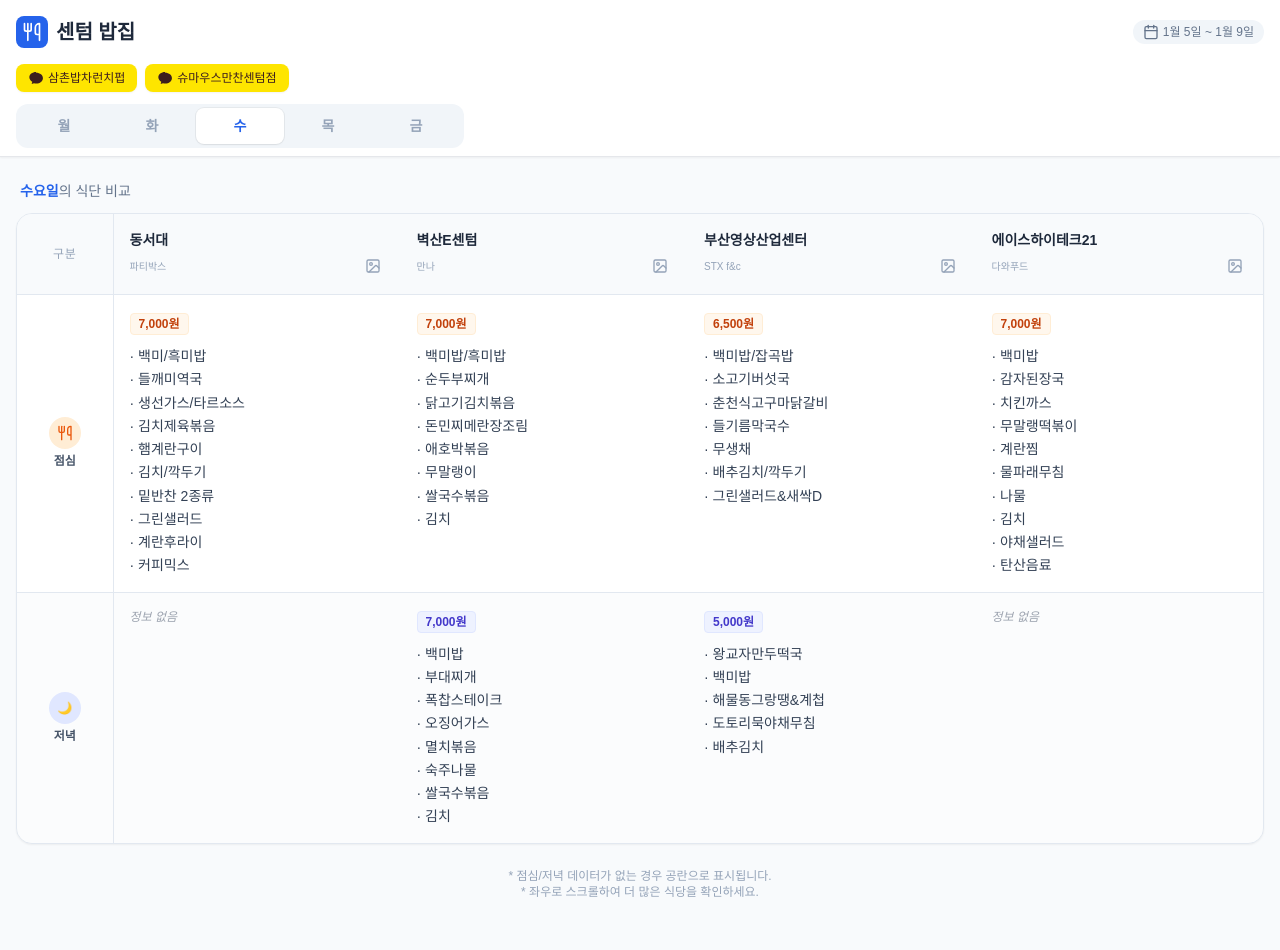
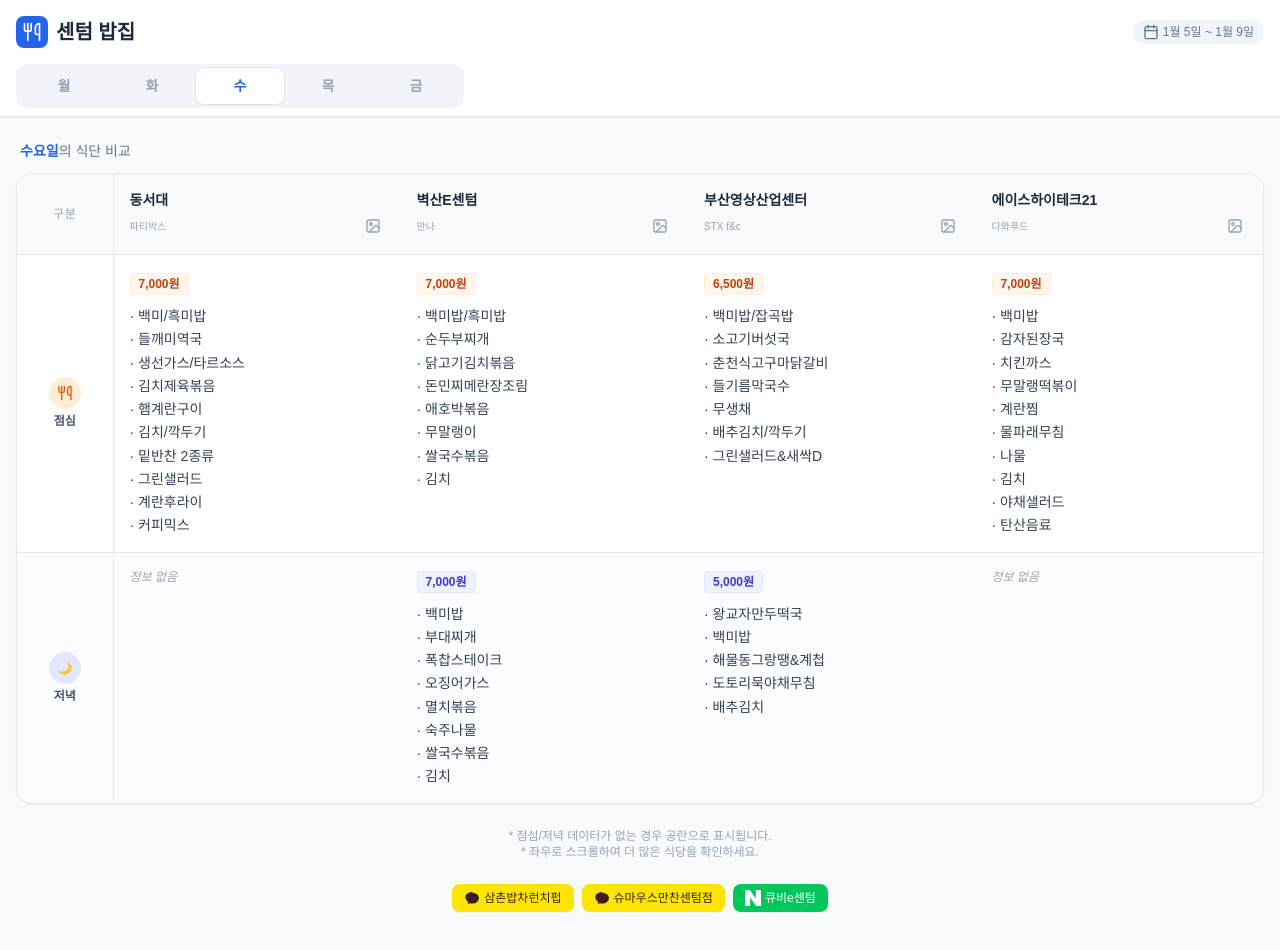
Before and after one commit to aoperat/centumbob, a React (Vite) app in the folder viewer/: page / in a window 1280 px wide. Shown: the top 950 px of the page. Built offline with nearby package versions, Linux system fonts and the light colour scheme.

Commit message:
Enhance viewer with cache-busting features and external links: add build timestamp to environment variables, implement cache control in App component, and include additional external links in the UI.

```diff
--- a/viewer/index.html
+++ b/viewer/index.html
@@ -4,6 +4,9 @@
     <meta charset="UTF-8" />
     <link rel="icon" type="image/svg+xml" href="/vite.svg" />
     <meta name="viewport" content="width=device-width, initial-scale=1.0" />
+    <meta http-equiv="Cache-Control" content="no-cache, no-store, must-revalidate" />
+    <meta http-equiv="Pragma" content="no-cache" />
+    <meta http-equiv="Expires" content="0" />
     <title>센텀시티 구내식당 식단표</title>
   </head>
   <body>
--- a/viewer/src/App.jsx
+++ b/viewer/src/App.jsx
@@ -26,8 +26,14 @@
         // Vite에서는 public 폴더의 파일을 절대 경로로 접근
         // import.meta.env.BASE_URL은 vite.config.js의 base 설정값
         const basePath = import.meta.env.BASE_URL;
+        // 캐시 버스터: 빌드 타임스탬프를 쿼리 파라미터로 추가
+        const buildTime =
+          typeof __BUILD_TIME__ !== "undefined" ? __BUILD_TIME__ : Date.now();
         const dataPath = `${basePath}data/menu-data.json`.replace(/\/\//g, "/");
-        const response = await fetch(dataPath);
+        const urlWithCacheBuster = `${dataPath}?v=${buildTime}`;
+        const response = await fetch(urlWithCacheBuster, {
+          cache: "no-store", // 추가적인 캐시 방지
+        });
 
         if (!response.ok) {
           throw new Error(`데이터를 불러올 수 없습니다. (${response.status})`);
@@ -141,32 +147,6 @@
                 </span>
               )}
             </div>
-          </div>
-
-          {/* 카카오톡 채널 링크 */}
-          <div className="flex flex-wrap gap-2 mb-3 text-xs">
-            <a
-              href="https://pf.kakao.com/_FxbaQC"
-              target="_blank"
-              rel="noopener noreferrer"
-              className="inline-flex items-center gap-1 px-3 py-1.5 bg-[#FEE500] text-[#3C1E1E] rounded-lg hover:bg-[#FDD835] transition-colors font-medium shadow-sm"
-            >
-              <svg className="w-4 h-4" viewBox="0 0 24 24" fill="currentColor">
-                <path d="M12 3C6.48 3 2 6.48 2 11c0 2.84 1.75 5.36 4.39 6.72L5.5 21l3.5-1.28c1.08.3 2.22.47 3.4.47 5.52 0 10-3.48 10-8s-4.48-8-10-8z" />
-              </svg>
-              삼촌밥차런치펍
-            </a>
-            <a
-              href="https://pf.kakao.com/_CiVis"
-              target="_blank"
-              rel="noopener noreferrer"
-              className="inline-flex items-center gap-1 px-3 py-1.5 bg-[#FEE500] text-[#3C1E1E] rounded-lg hover:bg-[#FDD835] transition-colors font-medium shadow-sm"
-            >
-              <svg className="w-4 h-4" viewBox="0 0 24 24" fill="currentColor">
-                <path d="M12 3C6.48 3 2 6.48 2 11c0 2.84 1.75 5.36 4.39 6.72L5.5 21l3.5-1.28c1.08.3 2.22.47 3.4.47 5.52 0 10-3.48 10-8s-4.48-8-10-8z" />
-              </svg>
-              슈마우스만찬센텀점
-            </a>
           </div>
 
           {/* 요일 선택 탭 */}
@@ -341,6 +321,43 @@
           * 점심/저녁 데이터가 없는 경우 공란으로 표시됩니다.
           <br />* 좌우로 스크롤하여 더 많은 식당을 확인하세요.
         </div>
+
+        {/* 외부 링크 */}
+        <div className="flex flex-wrap gap-2 justify-center mb-6 text-xs">
+          <a
+            href="https://pf.kakao.com/_FxbaQC"
+            target="_blank"
+            rel="noopener noreferrer"
+            className="inline-flex items-center gap-1 px-3 py-1.5 bg-[#FEE500] text-[#3C1E1E] rounded-lg hover:bg-[#FDD835] transition-colors font-medium shadow-sm"
+          >
+            <svg className="w-4 h-4" viewBox="0 0 24 24" fill="currentColor">
+              <path d="M12 3C6.48 3 2 6.48 2 11c0 2.84 1.75 5.36 4.39 6.72L5.5 21l3.5-1.28c1.08.3 2.22.47 3.4.47 5.52 0 10-3.48 10-8s-4.48-8-10-8z" />
+            </svg>
+            삼촌밥차런치펍
+          </a>
+          <a
+            href="https://pf.kakao.com/_CiVis"
+            target="_blank"
+            rel="noopener noreferrer"
+            className="inline-flex items-center gap-1 px-3 py-1.5 bg-[#FEE500] text-[#3C1E1E] rounded-lg hover:bg-[#FDD835] transition-colors font-medium shadow-sm"
+          >
+            <svg className="w-4 h-4" viewBox="0 0 24 24" fill="currentColor">
+              <path d="M12 3C6.48 3 2 6.48 2 11c0 2.84 1.75 5.36 4.39 6.72L5.5 21l3.5-1.28c1.08.3 2.22.47 3.4.47 5.52 0 10-3.48 10-8s-4.48-8-10-8z" />
+            </svg>
+            슈마우스만찬센텀점
+          </a>
+          <a
+            href="https://blog.naver.com/dawafood-qubi"
+            target="_blank"
+            rel="noopener noreferrer"
+            className="inline-flex items-center gap-1 px-3 py-1.5 bg-[#03C75A] text-white rounded-lg hover:bg-[#02b350] transition-colors font-medium shadow-sm"
+          >
+            <svg className="w-4 h-4" viewBox="0 0 24 24" fill="currentColor">
+              <path d="M16.273 12.845L7.376 0H0v24h7.726V11.156L16.624 24H24V0h-7.727v12.845z" />
+            </svg>
+            큐비e센텀
+          </a>
+        </div>
       </main>
 
       {/* 이미지 모달 */}
--- a/viewer/vite.config.js
+++ b/viewer/vite.config.js
@@ -17,4 +17,10 @@
   build: {
     outDir: 'dist',
   },
+  define: {
+    // 빌드 타임스탬프를 환경 변수로 주입 (캐시 버스터용)
+    __BUILD_TIME__: JSON.stringify(
+      process.env.VITE_BUILD_TIME || new Date().toISOString()
+    ),
+  },
 })
```
